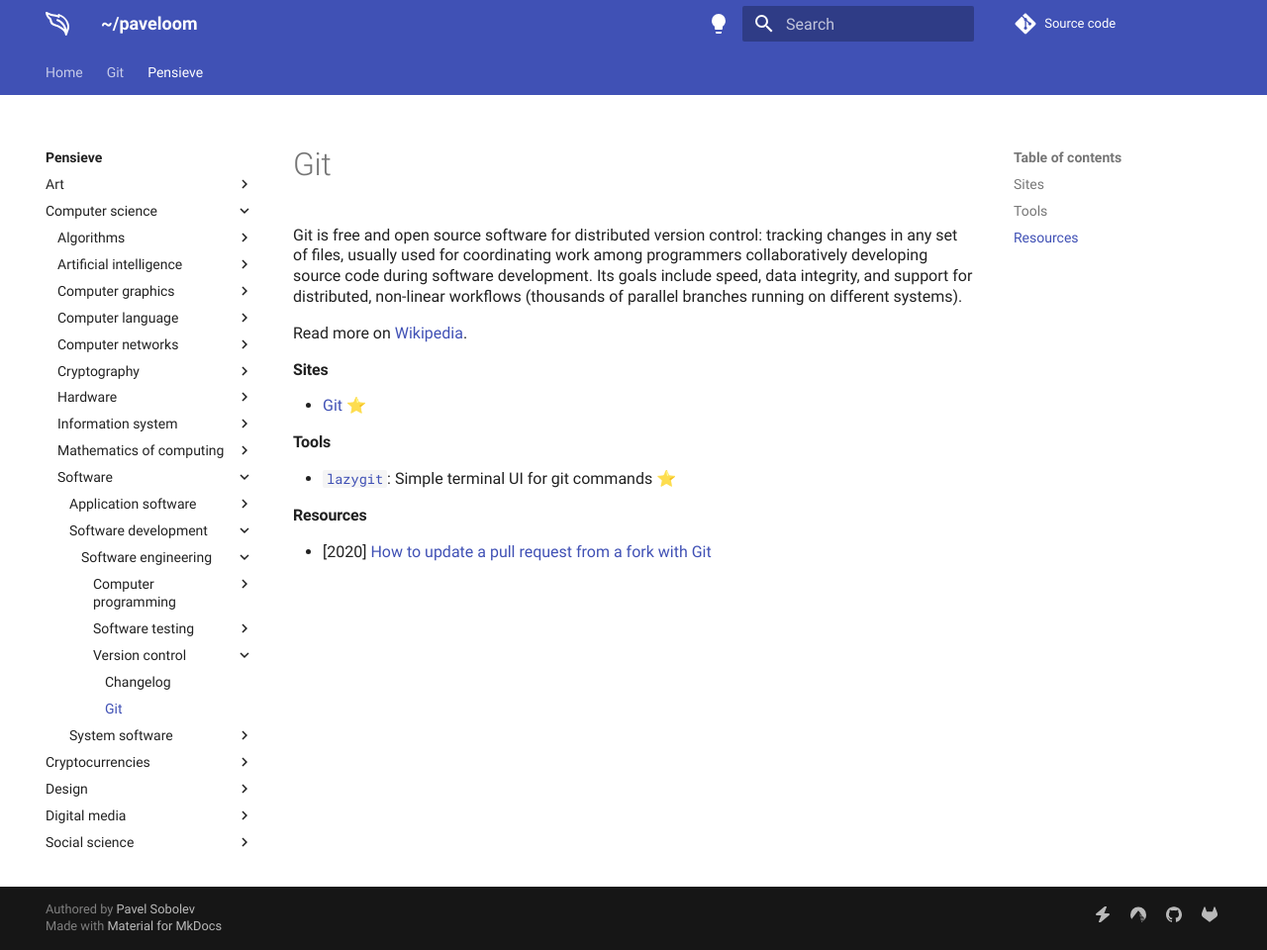
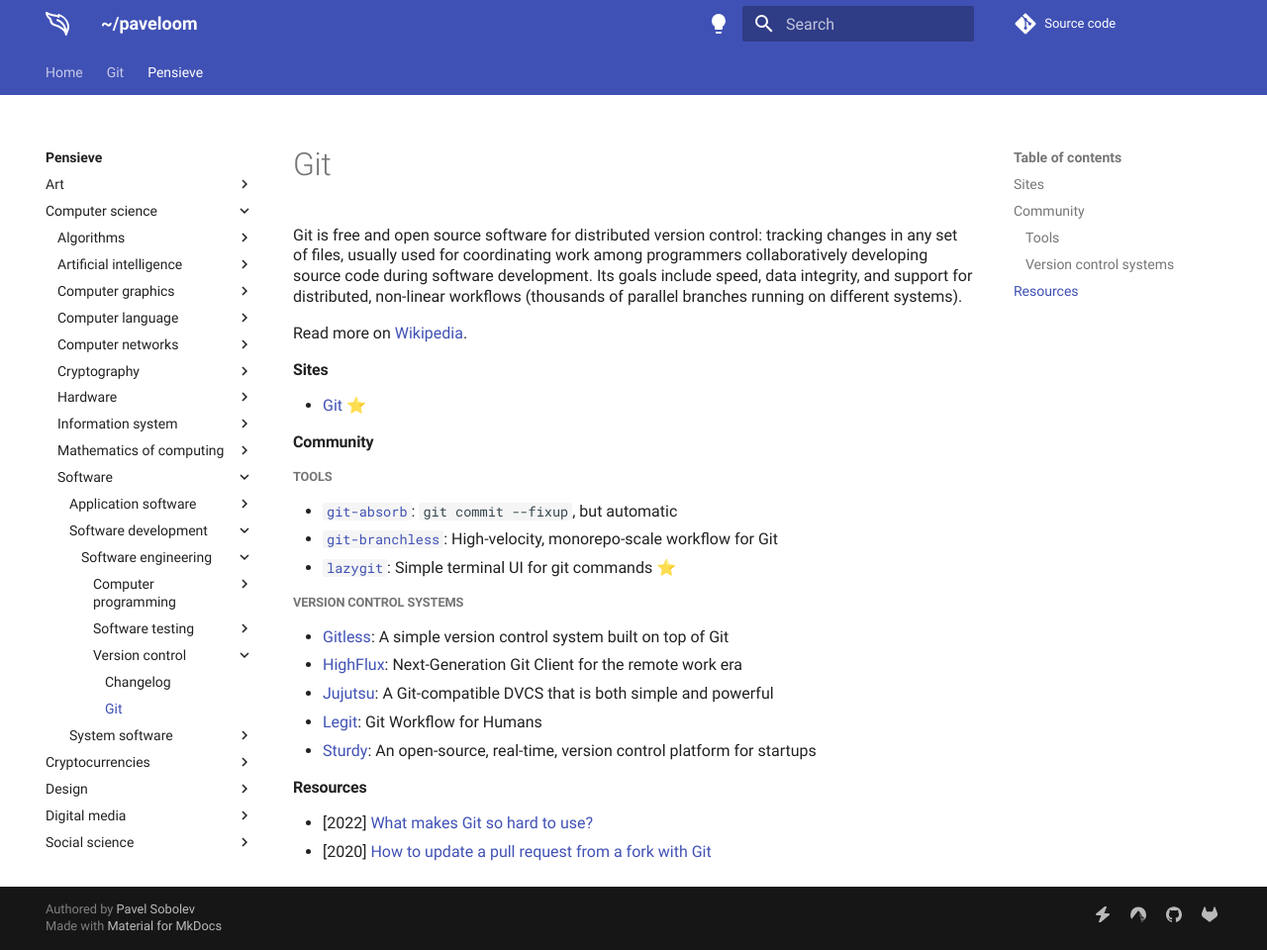
Before and after one commit to paveloom/paveloom.dev, an MkDocs documentation site: the page built from content/pensieve/git.md, in a window 1280 px wide and 960 px high. Shown: the whole window at 99% size. Built offline with MkDocs 1.6.1 and Material for MkDocs 9.7.7, drawn with Linux system fonts in a browser that asks for light colours; comment, search, counter and statistics services are not loaded.

Commit message:
Pensieve: update the Git page.

```diff
--- a/content/pensieve/git.md
+++ b/content/pensieve/git.md
@@ -7,8 +7,20 @@
 #### Sites
 - [Git](https://git-scm.com) ⭐
 
-#### Tools
+#### Community
+
+##### Tools
+- [`git-absorb`](https://github.com/tummychow/git-absorb): `git commit --fixup`, but automatic
+- [`git-branchless`](https://github.com/arxanas/git-branchless): High-velocity, monorepo-scale workflow for Git
 - [`lazygit`](https://github.com/jesseduffield/lazygit): Simple terminal UI for git commands ⭐
 
+##### Version control systems
+- [Gitless](https://gitless.com): A simple version control system built on top of Git
+- [HighFlux](https://www.highflux.io): Next-Generation Git Client for the remote work era
+- [Jujutsu](https://github.com/martinvonz/jj): A Git-compatible DVCS that is both simple and powerful
+- [Legit](https://github.com/frostming/legit): Git Workflow for Humans
+- [Sturdy](https://github.com/sturdy-dev/sturdy): An open-source, real-time, version control platform for startups
+
 #### Resources
+- [2022] [What makes Git so hard to use?](https://www.highflux.io/blog/what-makes-git-hard-to-use)
 - [2020] [How to update a pull request from a fork with Git](https://monicalent.com/blog/2020/05/03/update-pull-request-from-fork-git)
```
